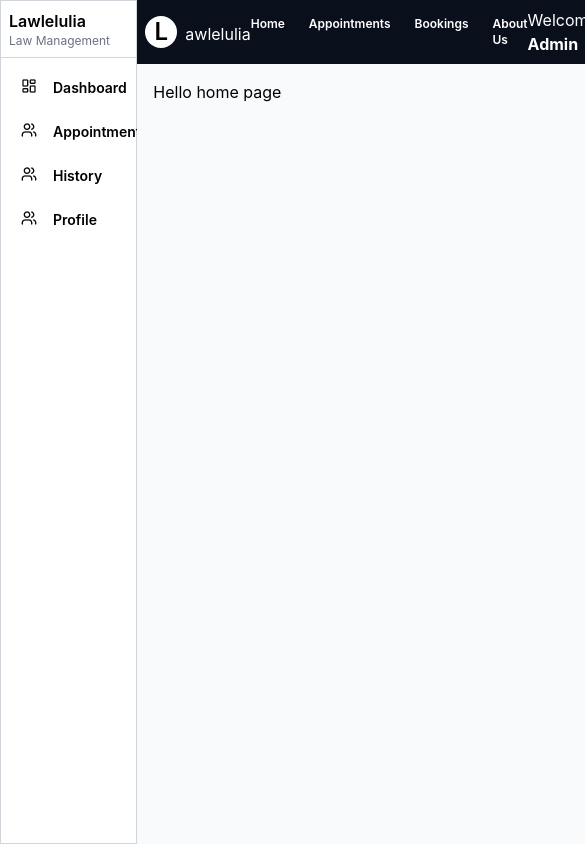
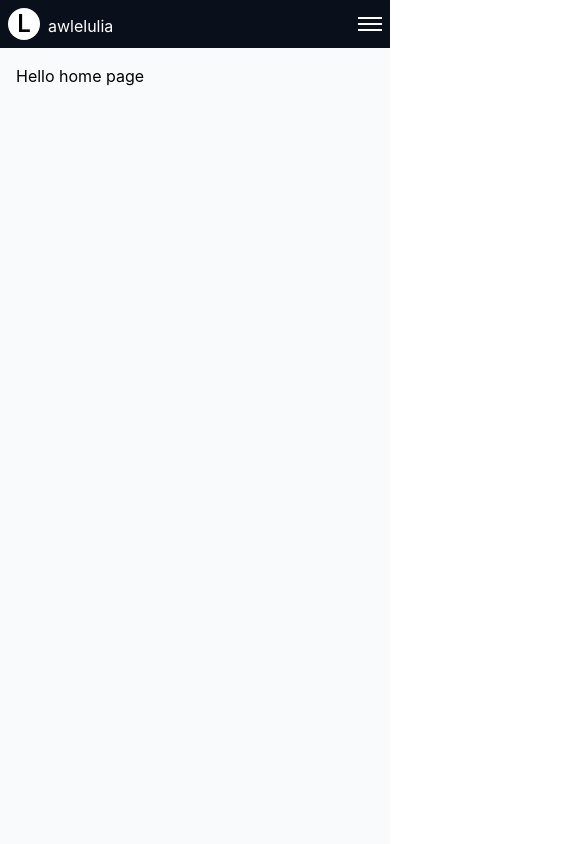
Before and after one commit to DevHanzala/-lawlelulia-platform, a React (Vite) app in the folder frontend/: page / in a window 390 px wide. Shown: the top 844 px of the page, 585 px wide, since content can reach past the window. Built offline with nearby package versions, Linux system fonts and the light colour scheme.

Commit message:
feat: making sidebar and navabr resposive for mobile screens hiding navlinks and hiding sidebar on mobile

```diff
--- a/frontend/src/App.jsx
+++ b/frontend/src/App.jsx
@@ -5,20 +5,24 @@ import Navbar from './components/Navbar';
 import Sidebar from './components/Sidebar';
 import Profile from './pages/Profile';
 import AboutUs from './pages/Aboutus';
+import { useState } from 'react';
 
 function App() {
+
+  //toggle state for sidebar
+  const [sidebarOpen, setSidebarOpen] = useState(false);
 
   return (
     <>
       <BrowserRouter>
         <div className="flex min-h-screen">
           {/* Sidebar */}
-          <Sidebar />
+          <Sidebar sidebarOpen={sidebarOpen} setSidebarOpen={setSidebarOpen} />
 
           {/* Main content area */}
           <div className="flex-1 flex flex-col">
             {/* Navbar */}
-            <Navbar />
+            <Navbar sidebarOpen={sidebarOpen} setSidebarOpen={setSidebarOpen} />
 
             {/* Pages */}
             <div className="flex-1 p-4 bg-gray-50">
--- a/frontend/src/components/Navbar.jsx
+++ b/frontend/src/components/Navbar.jsx
@@ -1,6 +1,6 @@
 import { Link } from "react-router-dom";
 
-const Navbar = () => {
+const Navbar = ({ sidebarOpen, setSidebarOpen }) => {
     return (
         <nav className="w-full bg-[#0A0F1C] flex p-2 justify-between items-center">
             {/* Logo */}
@@ -12,7 +12,7 @@ const Navbar = () => {
             </div>
 
             {/* Nav links */}
-            <div className="flex space-x-6 text-white text-xs font-semibold">
+            <div className="hidden md:block flex space-x-6 text-white text-xs font-semibold">
                 <Link to="/" className="hover:text-gray-300">Home</Link>
                 <Link to="/appointments" className="hover:text-gray-300">Appointments</Link>
                 <Link to="/bookings" className="hover:text-gray-300">Bookings</Link>
@@ -20,9 +20,17 @@ const Navbar = () => {
             </div>
 
             {/* Welcome Text */}
-            <div className="text-white mr-4">
+            <div className="hidden md:block text-white mr-4">
                 <p>Welcome, <b>Admin</b></p>
             </div>
+
+            {/* Hamburger Iconoverlay ( only for mobile screens) */}
+            <div className="md:hidden flex flex-col space-y-1 cursor-pointer" onClick={() => setSidebarOpen(!sidebarOpen)}>
+                <div className="w-6 h-0.5 bg-white"></div>
+                <div className="w-6 h-0.5 bg-white"></div>
+                <div className="w-6 h-0.5 bg-white"></div>
+            </div>
+
         </nav>
     );
 };
--- a/frontend/src/components/Sidebar.jsx
+++ b/frontend/src/components/Sidebar.jsx
@@ -3,11 +3,28 @@ import Icon2 from "../assests/Icon-2.png"
 import Icon3 from "../assests/Icon-3.png"
 import Icon4 from "../assests/Icon-3.png"
 
-const Sidebar = () => {
+const Sidebar = ({ sidebarOpen, setSidebarOpen }) => {
     return (
-        <div className="bg-white w-48 min-h-screen border border-gray-300 border-solid">
+
+        // Hiding sidebar on small screen displaying it on Hamburger icon click and preventing screen translate
+        <div
+            className={`${!sidebarOpen ? "hidden " : ""} md:block bg-white w-48 min-h-screen border border-gray-300 border-solid
+        fixed md:relative z-50 top-0 left-0 transform transition-transform duration-300
+        ${sidebarOpen ? "translate-x-0" : "-translate-x-full"}`
+            }>
+
+            {/* Platform name */}
             <div className="flex flex-col p-2 border-b border-solid border-gray-300">
-                <h5 className="font-semibold text-md">Lawlelulia</h5>
+                <div className="flex justify-between">
+                    <h5 className="font-semibold text-md">Lawlelulia</h5>
+
+                    {/* Display cross sign to off sidebar on small screens */}
+                    {sidebarOpen ? <button
+                        className="text-black font-bold text-lg"
+                        onClick={() => setSidebarOpen(false)}>
+                        ×
+                    </button> : null}
+                </div>
                 <p className="text-gray-500 text-xs">Law Management</p>
             </div>
 
@@ -29,7 +46,7 @@ const Sidebar = () => {
                 {/* History */}
                 <div className="flex space-x-4 ml-4 hover:bg-gray-200 p-1 hover:cursor-pointer">
                     <img className="w-4 h-4" src={Icon3} />
-                    <p>History</p>
+                    <p>Bookings</p>
                 </div>
 
                 {/* Profile */}
@@ -38,6 +55,12 @@ const Sidebar = () => {
                     <p>Profile</p>
                 </div>
 
+                {/* About us (only for small screens) */}
+                <div className="flex md:hidden space-x-4 ml-4 hover:bg-gray-200 p-1 cursor-pointer">
+                    <img className="w-4 h-4" src={Icon4} />
+                    <p>About Us</p>
+                </div>
+
             </div>
         </div>
     );
```
